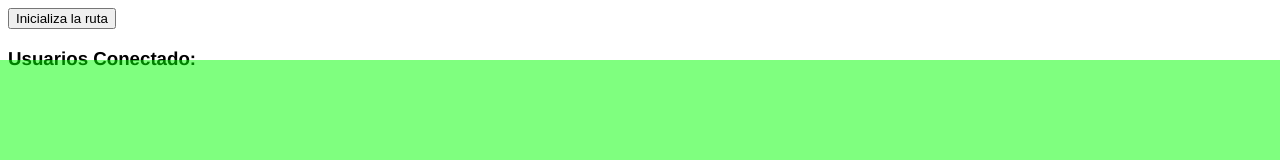
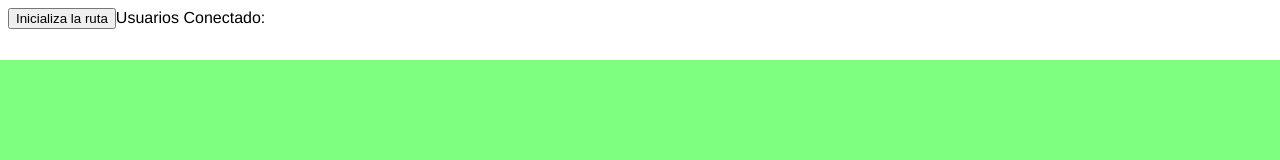
Before and after one commit to Gladys794/Gladys_maps, a plain HTML site: page index.html in a window 1280 px wide. Drawn offline with Linux system fonts and the light colour scheme; some packages are replaced by stand-ins of ours.

Commit message:
Update index.html

```diff
--- a/index.html
+++ b/index.html
@@ -17,8 +17,7 @@
  <link rel="stylesheet" type="text/css" href="css/estilos.css" />
 </head>
 <body>
- <button type="button" id="btnInicializar" onclick="app.cargarMapa();"> Inicializa la ruta </button>
-<h3>Usuarios Conectado:</h3><div id="divContador"></div>
+ <button type="button" id="btnInicializar" onclick="app.cargarMapa();"> Inicializa la ruta </button>Usuarios Conectado:<div id="divContador"></div>
   <div id="map"></div>
 </body>
 </html>
```
